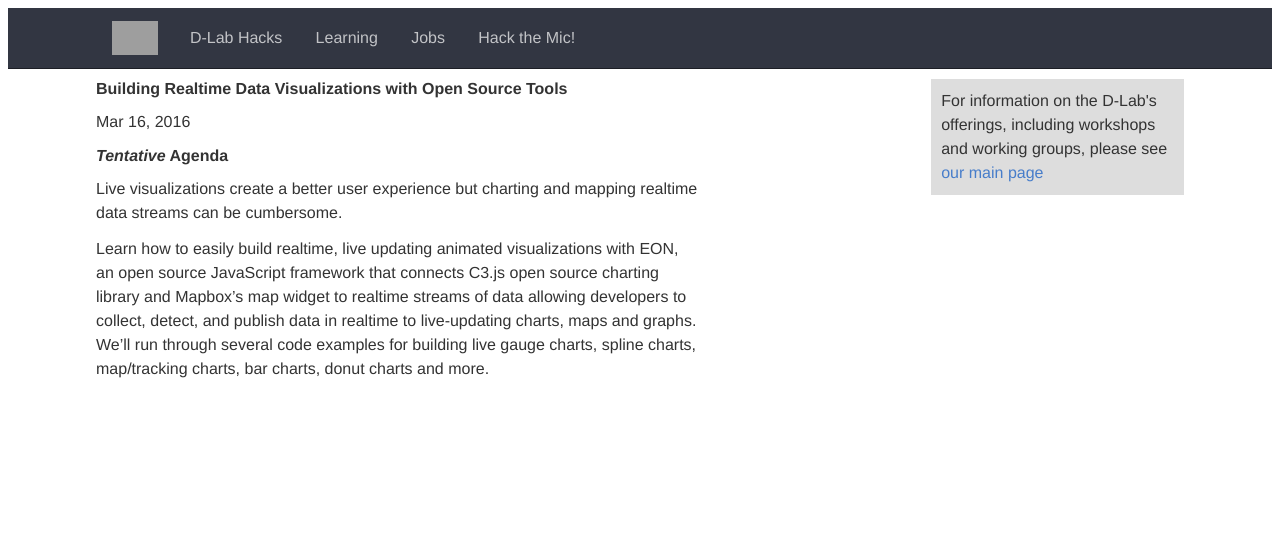
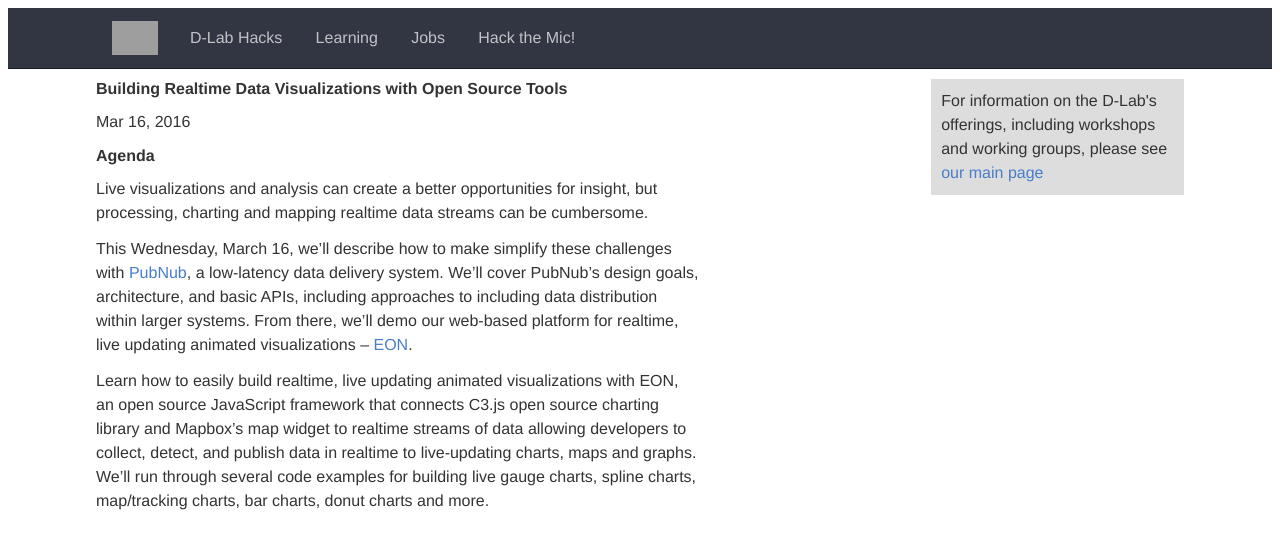
Before and after one commit to dlab-berkeley/dlab-berkeley.github.io, a Jekyll site: the page built from hack-the-mic/_posts/2016-03-16-PubNub.md, in a window 1280 px wide. Shown: the top 549 px of the page. Built offline with Jekyll 4.4.1, drawn with Linux system fonts in a browser that asks for light colours; grey boxes are pictures that could not be loaded.

Commit message:
Towards a more correct agenda!

```diff
--- a/hack-the-mic/_posts/2016-03-16-PubNub.md
+++ b/hack-the-mic/_posts/2016-03-16-PubNub.md
@@ -2,10 +2,11 @@
 title: Building Realtime Data Visualizations with Open Source Tools
 layout: post
 ---
-## *Tentative* Agenda
+## Agenda
 
-Live visualizations create a better user experience but charting and mapping
-realtime data streams can be cumbersome.
+Live visualizations and analysis can create a better opportunities for insight, but processing, charting and mapping realtime data streams can be cumbersome.
+
+This Wednesday, March 16, we'll describe how to make simplify these challenges with [PubNub](https://www.pubnub.com), a low-latency data delivery system. We'll cover PubNub's design goals, architecture, and basic APIs, including approaches to including data distribution within larger systems. From there, we'll demo our web-based platform for realtime, live updating animated visualizations – [EON](https://www.pubnub.com/developers/eon/).
 
 Learn how to easily build realtime, live updating animated visualizations with
 EON, an open source JavaScript framework that connects C3.js open source
```
